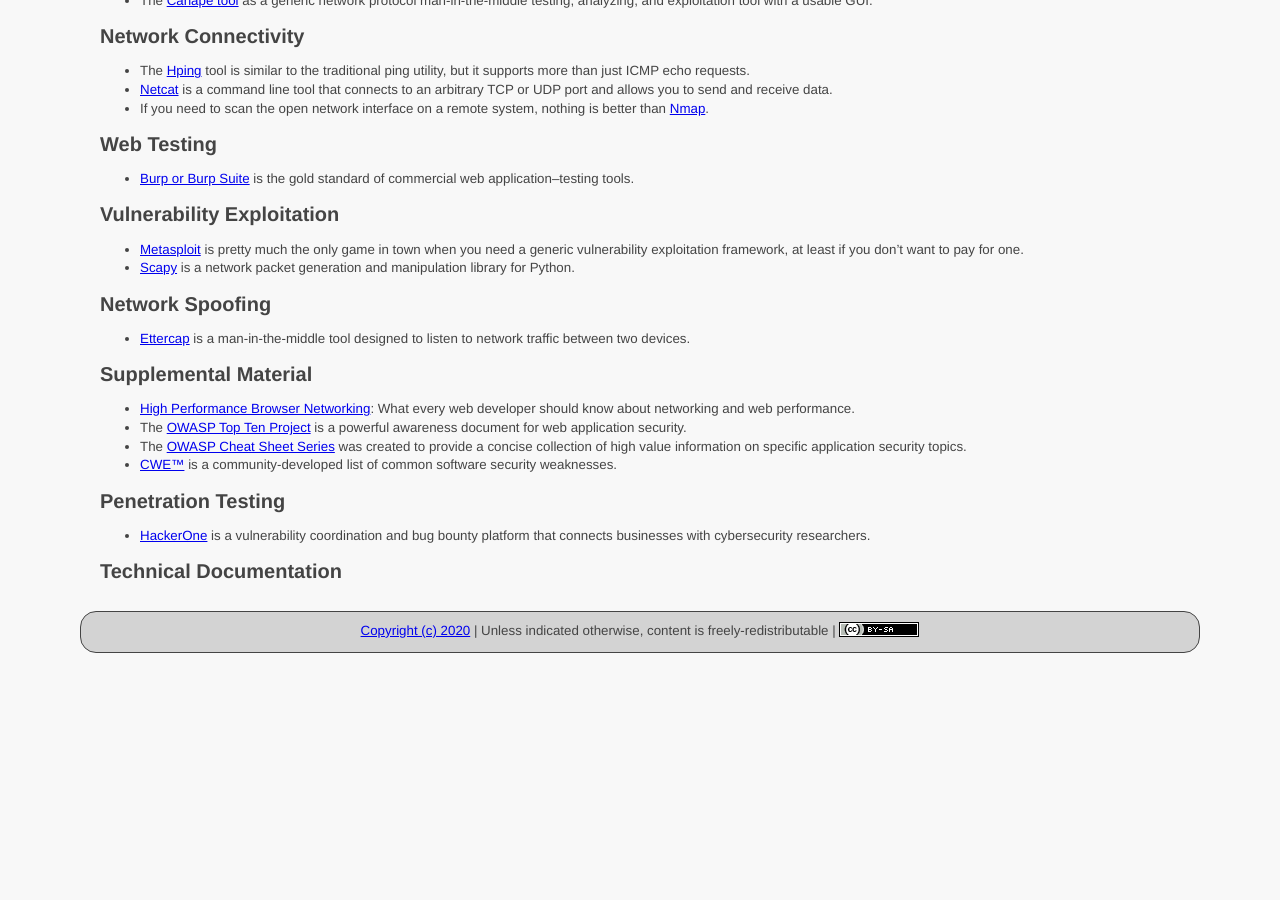
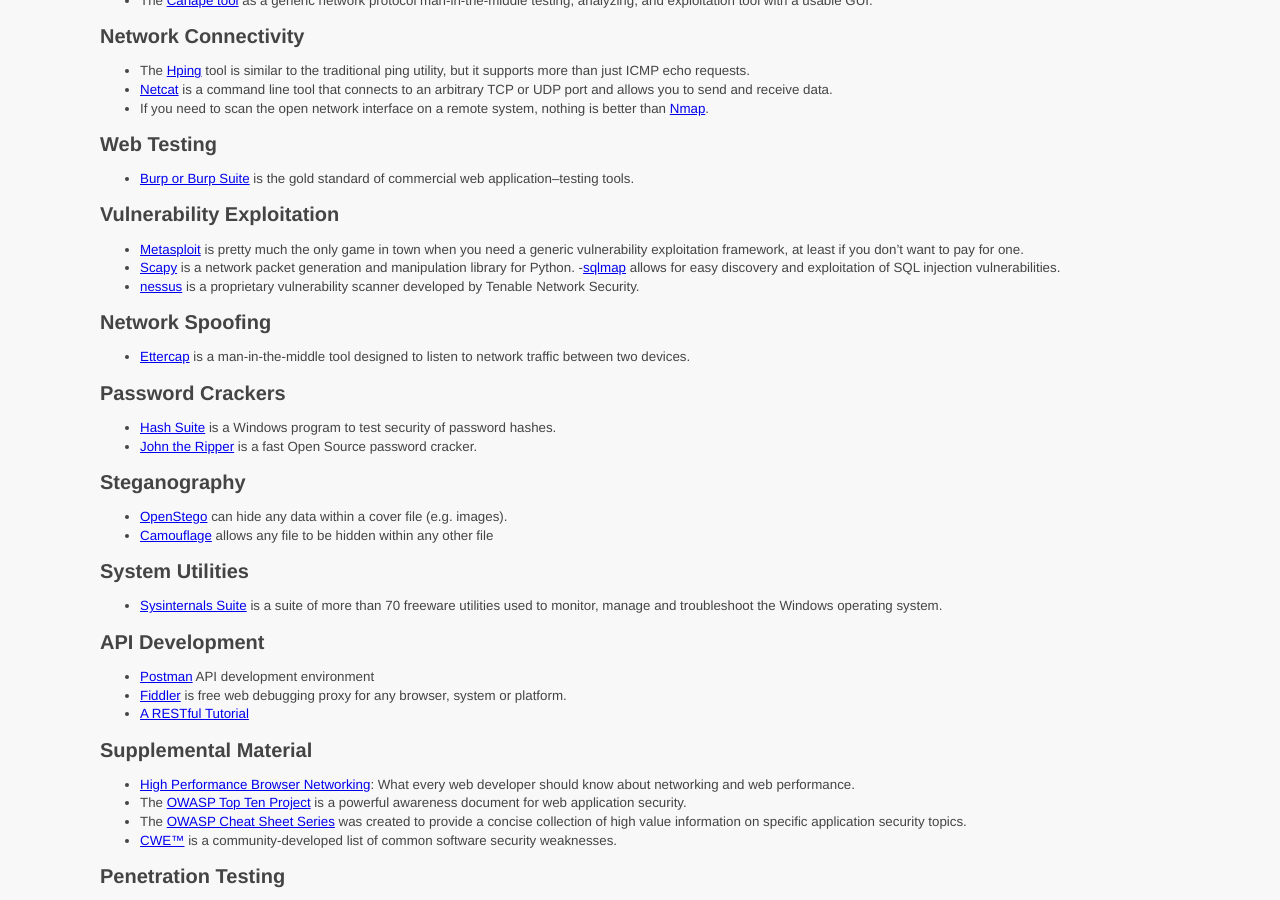
Before and after one commit to ycpcs/cs335-spring2020, a Jekyll site: the page built from resources/index.md, in a window 1280 px wide and 900 px high, scrolled down 615 px. Built offline with Jekyll 4.4.1, drawn with Linux system fonts in a browser that asks for light colours; before the commit the page ends 1278 px from its top, so only the background shows below that.

Commit message:
Add resources, update ethics

```diff
--- a/resources/index.md
+++ b/resources/index.md
@@ -51,11 +51,33 @@ Vulnerability Exploitation
 ------------------------------------
 - [Metasploit](https://github.com/rapid7/metasploit-framework) is pretty much the only game in town when you need a generic vulnerability exploitation framework, at least if you don’t want to pay for one.
 - [Scapy](https://scapy.net/) is a network packet generation and manipulation library for Python.
+-[sqlmap](http://sqlmap.org/) allows for easy discovery and exploitation of SQL injection vulnerabilities.
+- [nessus](https://www.tenable.com/products/nessus/nessus-essentials) is a proprietary vulnerability scanner developed by Tenable Network Security.
 
 Network Spoofing
 ------------------------------------
 - [Ettercap](https://www.ettercap-project.org/) is a man-in-the-middle tool designed to
 listen to network traffic between two devices.
+
+Password Crackers
+------------------------------------
+- [Hash Suite](https://hashsuite.openwall.net/) is a Windows program to test security of password hashes.
+- [John the Ripper](https://www.openwall.com/john/) is a fast Open Source password cracker.
+
+Steganography
+------------------------------------
+- [OpenStego](https://www.openstego.com/) can hide any data within a cover file (e.g. images).
+- [Camouflage](http://camouflage.unfiction.com/) allows any file to be hidden within any other file
+
+System Utilities
+------------------------------------
+- [Sysinternals Suite](https://docs.microsoft.com/en-us/sysinternals/) is a suite of more than 70 freeware utilities used to monitor, manage and troubleshoot the Windows operating system.
+
+API Development
+------------------------------------
+- [Postman](https://www.getpostman.com/]) API development environment
+- [Fiddler](https://www.telerik.com/fiddler) is free web debugging proxy for any browser, system or platform.
+- [A RESTful Tutorial](https://www.restapitutorial.com/)
 
 Supplemental Material
 ------------------------------------
```
Also changed, not shown: assignments/assignment01.md (+6 -4 lines), assignments/index.md (added, +11 -0 lines), index.md (+12 -4 lines), assignments/project.md (added).
